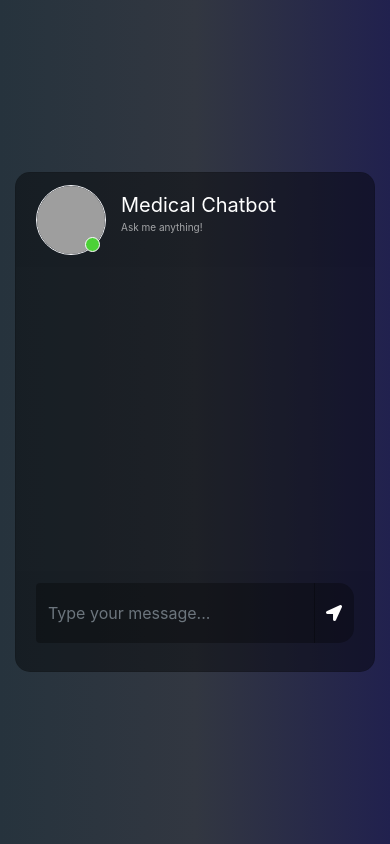
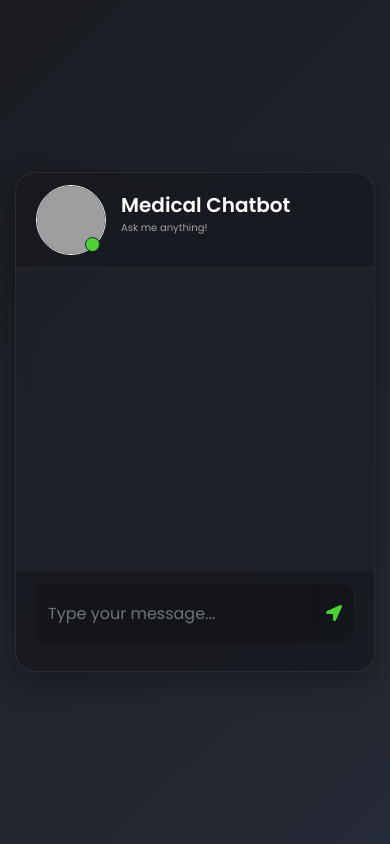
Before and after one commit to HasinduUdantha/MedBOT, a Flask app: page / in a window 390 px wide. Run offline with Flask 3, Linux system fonts and the light colour scheme; some libraries are stand-ins or nearby versions; grey boxes are pictures that could not be loaded.

Commit message:
Refactor CSS for improved aesthetics and responsiveness, enhancing chat UI elements and background gradients.

```diff
--- a/static/style.css
+++ b/static/style.css
@@ -1,186 +1,229 @@
-body,html{
+/* --- IMPORTS & BASICS --- */
+@import url('https://fonts.googleapis.com/css2?family=Poppins:wght@300;400;500;600&display=swap');
+
+body, html {
     height: 100%;
     margin: 0;
-	background: rgb(44, 47, 59);
-   background: -webkit-linear-gradient(to right, rgb(40, 59, 34), rgb(54, 60, 70), rgb(32, 32, 43));
-	background: linear-gradient(to right, rgb(38, 51, 61), rgb(50, 55, 65), rgb(33, 33, 78));
+    font-family: 'Poppins', 'Segoe UI', Roboto, Helvetica, Arial, sans-serif;
+    /* Smoother, darker gradient for background */
+    background: #1a1c22;
+    background: linear-gradient(135deg, #1a1c22 0%, #252b36 100%);
 }
 
-.chat{
+/* --- MAIN CONTAINERS --- */
+.chat {
     margin-top: auto;
     margin-bottom: auto;
 }
-.card{
+
+.card {
     height: 500px;
-	border-radius: 15px !important;
-	background-color: rgba(0,0,0,0.4) !important;
+    border-radius: 20px !important;
+    /* Glassmorphism Effect */
+    background-color: rgba(30, 33, 40, 0.85) !important;
+    backdrop-filter: blur(10px);
+    border: 1px solid rgba(255, 255, 255, 0.05);
+    box-shadow: 0 10px 30px rgba(0, 0, 0, 0.3);
 }
-.contacts_body{
-	padding:  0.75rem 0 !important;
+
+.contacts_body {
+    padding: 0.75rem 0 !important;
     overflow-y: auto;
     white-space: nowrap;
 }
-.msg_card_body{
+
+.msg_card_body {
     overflow-y: auto;
+    padding-bottom: 20px;
 }
-.card-header{
-	border-radius: 15px 15px 0 0 !important;
-	border-bottom: 0 !important;
+
+/* --- HEADERS & FOOTERS --- */
+.card-header {
+    border-radius: 20px 20px 0 0 !important;
+    border-bottom: 1px solid rgba(255, 255, 255, 0.05) !important;
+    background: rgba(0, 0, 0, 0.2);
 }
-.card-footer{
-border-radius: 0 0 15px 15px !important;
-	border-top: 0 !important;
+
+.card-footer {
+    border-radius: 0 0 20px 20px !important;
+    border-top: 1px solid rgba(255, 255, 255, 0.05) !important;
+    background: rgba(0, 0, 0, 0.2);
 }
-.container{
+
+.container {
     align-content: center;
 }
-.search{
-	border-radius: 15px 0 0 15px !important;
-	background-color: rgba(0,0,0,0.3) !important;
-	border:0 !important;
-	color:white !important;
-}
-.search:focus{
-	 box-shadow:none !important;
-   outline:0px !important;
-}
-.type_msg{
-	background-color: rgba(0,0,0,0.3) !important;
-	border:0 !important;
-	color:white !important;
+
+/* --- INPUTS & BUTTONS --- */
+.type_msg {
+    background-color: rgba(0, 0, 0, 0.2) !important;
+    border: 0 !important;
+    color: white !important;
     height: 60px !important;
     overflow-y: auto;
+    border-radius: 0 !important;
 }
-	.type_msg:focus{
-	 box-shadow:none !important;
-   outline:0px !important;
+
+.type_msg:focus {
+    box-shadow: none !important;
+    outline: 0px !important;
 }
-.attach_btn{
+
+.attach_btn {
     border-radius: 15px 0 0 15px !important;
-	background-color: rgba(0,0,0,0.3) !important;
-	border:0 !important;
-	color: white !important;
+    background-color: rgba(0, 0, 0, 0.2) !important;
+    border: 0 !important;
+    color: #a0a0a0 !important;
     cursor: pointer;
 }
-.send_btn{
+
+.send_btn {
     border-radius: 0 15px 15px 0 !important;
-	background-color: rgba(0,0,0,0.3) !important;
-	border:0 !important;
-	color: white !important;
+    background-color: rgba(0, 0, 0, 0.2) !important;
+    border: 0 !important;
+    color: #4cd137 !important; /* Green accent for send */
     cursor: pointer;
+    transition: all 0.3s;
 }
-.search_btn{
-	border-radius: 0 15px 15px 0 !important;
-	background-color: rgba(0,0,0,0.3) !important;
-	border:0 !important;
-	color: white !important;
-	cursor: pointer;
+.send_btn:hover {
+    background-color: rgba(76, 209, 55, 0.1) !important;
 }
-.contacts{
-	list-style: none;
-	padding: 0;
+
+/* --- CHAT BUBBLES --- */
+/* Bot Message (Left) */
+.msg_cotainer {
+    margin-top: auto;
+    margin-bottom: auto;
+    margin-left: 10px;
+    border-radius: 20px;
+    border-top-left-radius: 5px; /* Visual cue for left side */
+    background-color: #3d4350; /* Neutral dark grey */
+    color: #ffffff;
+    padding: 12px 15px;
+    position: relative;
+    min-width: 100px;
+    max-width: 75%; /* Prevents bubble from hitting the other wall */
+    box-shadow: 0 2px 5px rgba(0,0,0,0.1);
+    line-height: 1.5;
 }
-.contacts li{
-	width: 100% !important;
-	padding: 5px 10px;
-	margin-bottom: 15px !important;
+
+/* User Message (Right) */
+.msg_cotainer_send {
+    margin-top: auto;
+    margin-bottom: auto;
+    margin-right: 10px;
+    border-radius: 20px;
+    border-top-right-radius: 5px; /* Visual cue for right side */
+    /* Medical Blue Gradient */
+    background: linear-gradient(135deg, #007bff 0%, #0056b3 100%);
+    color: #ffffff;
+    padding: 12px 15px;
+    position: relative;
+    max-width: 75%;
+    box-shadow: 0 2px 5px rgba(0,0,0,0.1);
+    line-height: 1.5;
 }
-.active{
-	background-color: rgba(0,0,0,0.3);
+
+/* Timestamps */
+.msg_time {
+    position: absolute;
+    left: 10px;
+    bottom: -18px;
+    color: rgba(255, 255, 255, 0.4);
+    font-size: 9px;
+    width: 100%;
 }
-.user_img{
+
+.msg_time_send {
+    position: absolute;
+    right: 10px;
+    bottom: -18px;
+    color: rgba(255, 255, 255, 0.4);
+    font-size: 9px;
+    width: 100%;
+    text-align: right;
+}
+
+/* --- AVATARS --- */
+.user_img {
     height: 70px;
     width: 70px;
-	border:1.5px solid #f5f6fa;
+    border: 1.5px solid #f5f6fa;
+    border-radius: 50%;
+    object-fit: cover;
+}
 
-}
-.user_img_msg{
+.user_img_msg {
     height: 40px;
     width: 40px;
-	border:1.5px solid #f5f6fa;
+    border: 1.5px solid #f5f6fa;
+    border-radius: 50%;
+    object-fit: cover;
+}
 
-}
-.img_cont{
+.img_cont {
     position: relative;
     height: 70px;
     width: 70px;
 }
-.img_cont_msg{
+
+.img_cont_msg {
     height: 40px;
     width: 40px;
+    margin-right: 10px; /* Space between avatar and bot message */
 }
-.online_icon{
+
+/* --- STATUS ICONS --- */
+.online_icon {
     position: absolute;
     height: 15px;
-	width:15px;
+    width: 15px;
     background-color: #4cd137;
     border-radius: 50%;
     bottom: 0.2em;
     right: 0.4em;
-	border:1.5px solid white;
+    border: 1.5px solid #1e2128;
 }
-.offline{
+
+.offline {
     background-color: #c23616 !important;
 }
-.user_info{
+
+/* --- HEADER INFO --- */
+.user_info {
     margin-top: auto;
     margin-bottom: auto;
     margin-left: 15px;
 }
-.user_info span{
+
+.user_info span {
     font-size: 20px;
     color: white;
+    font-weight: 600;
 }
-.user_info p{
+
+.user_info p {
     font-size: 10px;
-	color: rgba(255,255,255,0.6);
+    color: rgba(255, 255, 255, 0.6);
 }
-.video_cam{
-	margin-left: 50px;
-	margin-top: 5px;
+
+/* --- CUSTOM SCROLLBAR (Chrome/Safari/Webkit) --- */
+::-webkit-scrollbar {
+    width: 8px;
 }
-.video_cam span{
-	color: white;
-	font-size: 20px;
-	cursor: pointer;
-	margin-right: 20px;
+::-webkit-scrollbar-track {
+    background: rgba(0, 0, 0, 0.1);
 }
-.msg_cotainer{
-	margin-top: auto;
-	margin-bottom: auto;
-	margin-left: 10px;
-	border-radius: 25px;
-	background-color: rgb(82, 172, 255);
-	padding: 10px;
-	position: relative;
+::-webkit-scrollbar-thumb {
+    background: rgba(255, 255, 255, 0.2);
+    border-radius: 10px;
 }
-.msg_cotainer_send{
-	margin-top: auto;
-	margin-bottom: auto;
-	margin-right: 10px;
-	border-radius: 25px;
-	background-color: #58cc71;
-	padding: 10px;
-	position: relative;
+::-webkit-scrollbar-thumb:hover {
+    background: rgba(255, 255, 255, 0.3);
 }
-.msg_time{
-	position: absolute;
-	left: 0;
-	bottom: -15px;
-	color: rgba(255,255,255,0.5);
-	font-size: 10px;
-}
-.msg_time_send{
-	position: absolute;
-	right:0;
-	bottom: -15px;
-	color: rgba(255,255,255,0.5);
-	font-size: 10px;
-}
-.msg_head{
-	position: relative;
-}
-#action_menu_btn{
+
+/* --- ACTION MENU --- */
+#action_menu_btn {
     position: absolute;
     right: 10px;
     top: 10px;
@@ -188,36 +231,42 @@ border-radius: 0 0 15px 15px !important;
     cursor: pointer;
     font-size: 20px;
 }
-.action_menu{
+
+.action_menu {
     z-index: 1;
     position: absolute;
     padding: 15px 0;
-	background-color: rgba(0,0,0,0.5);
+    background-color: rgba(0, 0, 0, 0.5);
     color: white;
     border-radius: 15px;
     top: 30px;
     right: 15px;
     display: none;
 }
-.action_menu ul{
+
+.action_menu ul {
     list-style: none;
     padding: 0;
     margin: 0;
 }
-.action_menu ul li{
+
+.action_menu ul li {
     width: 100%;
     padding: 10px 15px;
     margin-bottom: 5px;
 }
-.action_menu ul li i{
+
+.action_menu ul li i {
     padding-right: 10px;
 }
-.action_menu ul li:hover{
+
+.action_menu ul li:hover {
     cursor: pointer;
-	background-color: rgba(0,0,0,0.2);
+    background-color: rgba(0, 0, 0, 0.2);
 }
-@media(max-width: 576px){
-	.contacts_card{
+
+@media(max-width: 576px) {
+    .contacts_card {
         margin-bottom: 15px !important;
     }
 }
```
Lines whose indentation alone changed are shown as unchanged.
